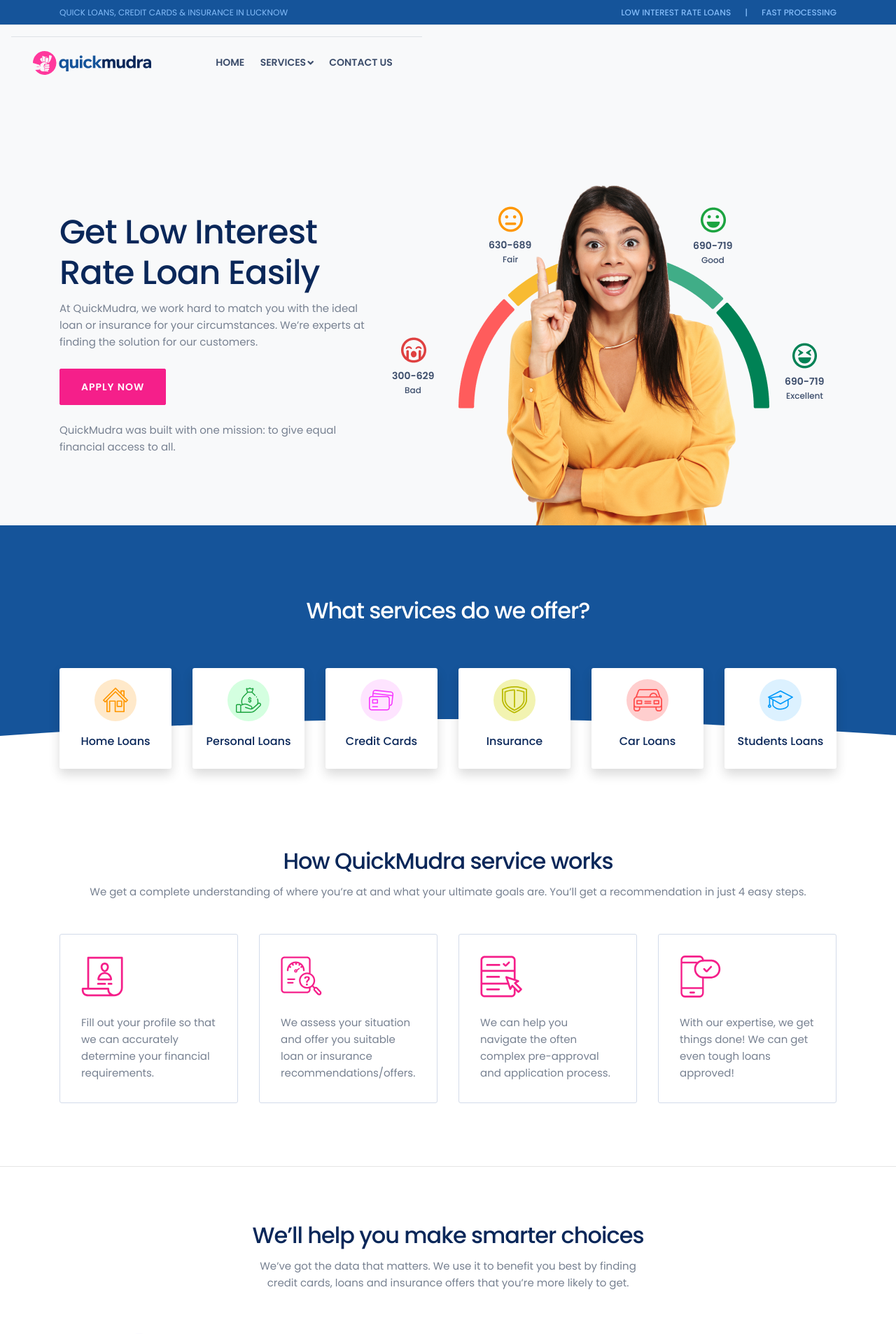
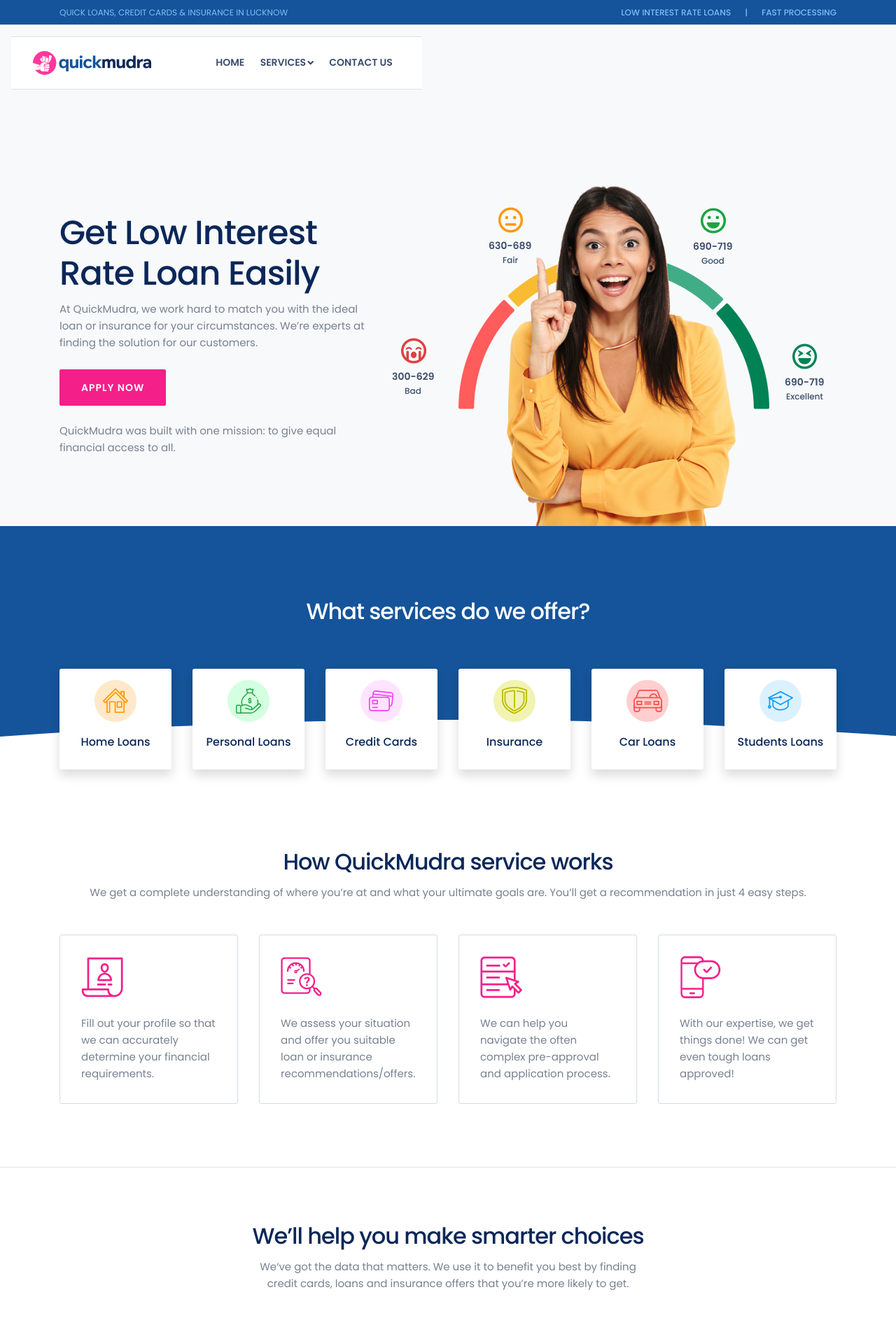
Before and after one commit to jaswinder-singh/creditme, a Jekyll site: the page built from index.html, in a window 1280 px wide. Shown: the top 1907 px of the page at 70% size. Built offline with Jekyll 4.4.1, drawn with Linux system fonts in a browser that asks for light colours; nearby versions of some CDN libraries.

Commit message:
Update header.html

```diff
--- a/_includes/header.html
+++ b/_includes/header.html
@@ -22,8 +22,7 @@
 </head>
 
 <body>
-    <div{% if page.header != 'special'%} class="sticky-top"{% endif %}>
-        {% if page.header == 'comment'%}<!--div class="collapse searchbar" id="searchbar">
+    <div{% if page.header != 'special'%} class="sticky-top"{% endif %}>{% if page.header == 'comment'%}<!--div class="collapse searchbar" id="searchbar">
             <div class="search-area bg-white">
                 <div class="container">
                     <div class="row">
@@ -36,8 +35,7 @@
                     </div>
                 </div>
             </div>
-        </div -->{% endif %}
-        <div class="header-topbar">
+        </div -->{% endif %}<div class="header-topbar">
             <div class="container">
                 <div class="row">
                     <div class="col-xl-4 col-lg-5 col-md-4 col-sm-6 col-6 d-none d-xl-block d-lg-block">
@@ -50,10 +48,8 @@
             </div>
         </div>
         <div class="bg-light">
-            <!-- bg-white -->
 			{% if page.header == 'special'%}<nav class="navbar navbar-expand-lg navbar-light py-lg-3 border-top bg-light mobile-header-adj">{% endif %}
-			{% if page.header != 'special'%}<nav class="navbar navbar-expand-lg navbar-light py-lg-3 border-top bg-white border-bottom">{% endif %}
-            <nav class="navbar navbar-expand-lg navbar-light py-lg-3 border-top bg-light mobile-header-adj">
+			{% if page.header == 'special'%}<nav class="navbar navbar-expand-lg navbar-light py-lg-3 border-top bg-white border-bottom">{% endif %}
                 <!-- bg-white border-bottom -->
                 <div class="container">
                     <a href="index.html"><img src="{{ site.url }}/assets/images/logo.svg" style="width:250px" alt="{{ site.name }} - {{ site.description }}"></a>
```
